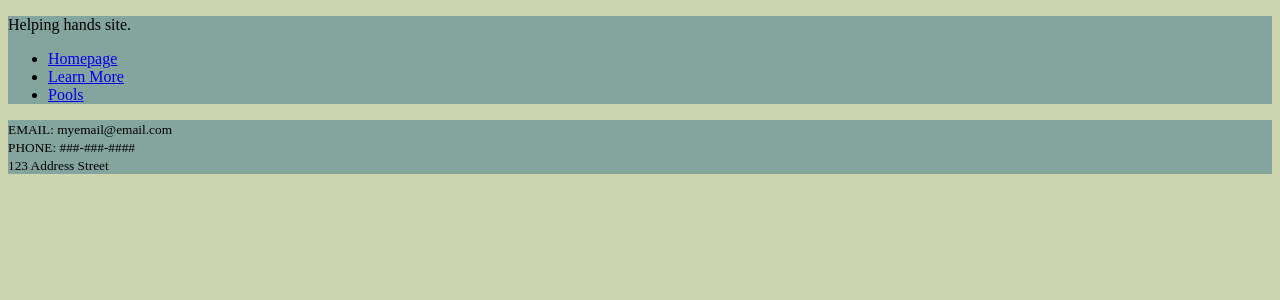
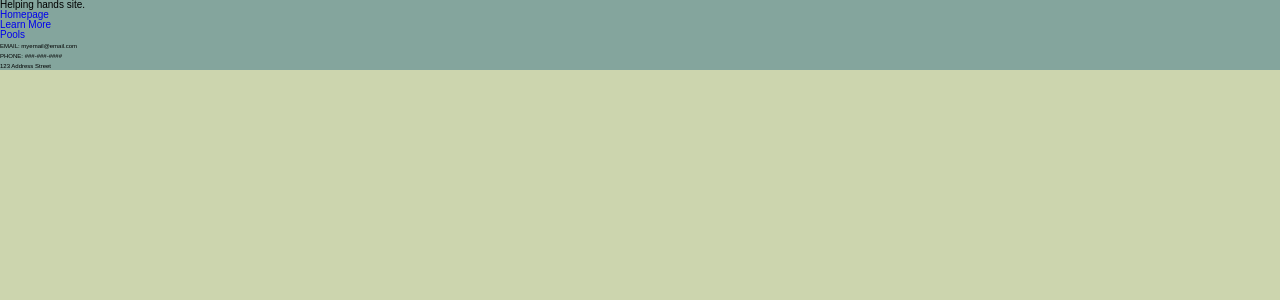
Before and after one commit to djaskulak/Right-Hand, a Flask app: page /info in a window 1280 px wide. Shown: the top 300 px of the page. Run offline with Flask 2, Linux system fonts and the light colour scheme.

Commit message:
Update base.html

```diff
--- a/templates/base.html
+++ b/templates/base.html
@@ -7,13 +7,27 @@
     <!-- Place Bootstrap Link Above For Styles -->
     <!-- mobile specific metas
    ================================================== -->
-   <meta name="viewport" content="width=device-width, initial-scale=1">
+    <meta name="viewport" content="width=device-width, initial-scale=1" />
 
     <!-- CSS
   ================================================== -->
-   <link rel="stylesheet" href="css/base.css">
-   <link rel="stylesheet" href="css/vendor.css">
-   <link rel="stylesheet" href="css/main.css">
+    <link
+      rel="stylesheet"
+      href="{{ url_for('static', filename = 'styles/base.css')}}"
+    />
+    <!-- <link
+      rel="stylesheet"
+      href="{{ url_for('static', filename = 'styles/vendor.css')}}"
+    /> -->
+    <!-- <link
+      rel="stylesheet"
+      href="{{ url_for('static', filename = 'styles/main.css')}}"
+    /> -->
+    <link
+      rel="stylesheet"
+      href="{{ url_for('static', filename =
+    'styles/style.css')}}"
+    />
 
     <!-- script
   ================================================== -->
@@ -22,17 +36,15 @@
 
     <!-- favicons
  ================================================== -->
-   <link rel="shortcut icon" href="{{ url_for('static', filename = 'styles/favicon.ico')}}" type="image/x-icon">
-   <link rel="icon" href="{{ url_for('static', filename = 'styles/favicon.ico')}}" type="image/x-icon">
-
-
     <link
-      rel="stylesheet"
-      href="{{ url_for('static', filename = 'styles/style.css')}}"
+      rel="shortcut icon"
+      href="{{ url_for('static', filename = 'styles/favicon.ico')}}"
+      type="image/x-icon"
     />
     <link
-      rel="stylesheet"
-      href="{{ url_for('static', filename = 'js/scripts.js')}}"
+      rel="icon"
+      href="{{ url_for('static', filename = 'styles/favicon.ico')}}"
+      type="image/x-icon"
     />
     <title>{% block title %}{% endblock %}</title>
   </head>
```
Lines whose indentation alone changed are shown as unchanged.
